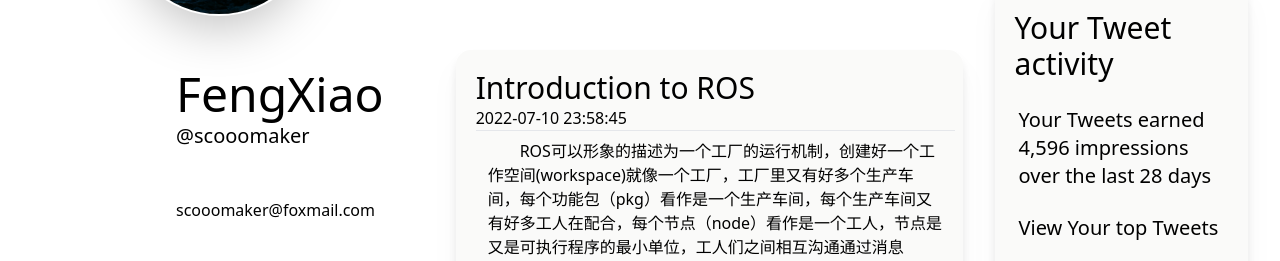
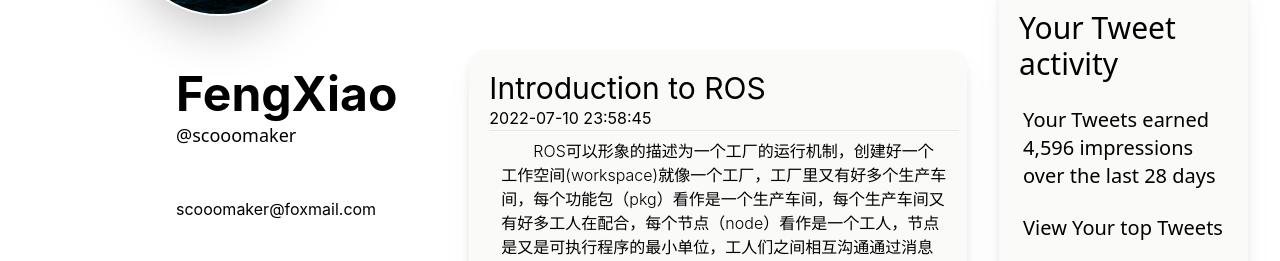
Before and after one commit to scooomaker/BlogChain, a Next.js app: page /blog in a window 1280 px wide. Shown: the part 594-855 px from the top of the page. Built offline with nearby package versions, Linux system fonts and the light colour scheme; a web font is replaced by a local one.

Commit message:
modify blog

```diff
--- a/pages/blog/index.jsx
+++ b/pages/blog/index.jsx
@@ -41,22 +41,22 @@ export default function Blog({ posts }) {
       {/* > xl  */}
       <div className="flex flex-row subpixel-antialiased max-w-[2300px]  mx-auto xl:hidden">
         {/* left lan  */}
-        <div className="basis-3/12 spc:basis-4/12 m-8 pl-36 pt-16 pr-10 font-sans">
+        <div className="basis-3/12 spc:basis-4/12 m-8 pl-36 pt-16 pr-10">
           <div className='spc:pl-20'>
-            <div className='text-5xl pb-1 font-medium'>{profile.name}</div>
-            <p className='font-serif text-xl'>{profile.id}</p>
+            <div className='text-5xl pb-1 font-bold apple'>{profile.name}</div>
+            <p className='font-serif font-light text-[18px]'>{profile.id}</p>
 
             <br />
             <p></p>
 
             <br />
-            <p>{profile.mail}</p>
+            <p className='apple'>{profile.mail}</p>
 
           </div>
         </div>
 
         {/* center lan  */}
-        <div className="basis-6/12 spc:basis-5/12 mt-3 h-full  ">
+        <div className="basis-6/12 spc:basis-5/12 mt-3 h-full  apple">
           <div className='flex flex-col'>
 
             {posts.map(({ slug, frontmatter }) => (
```
